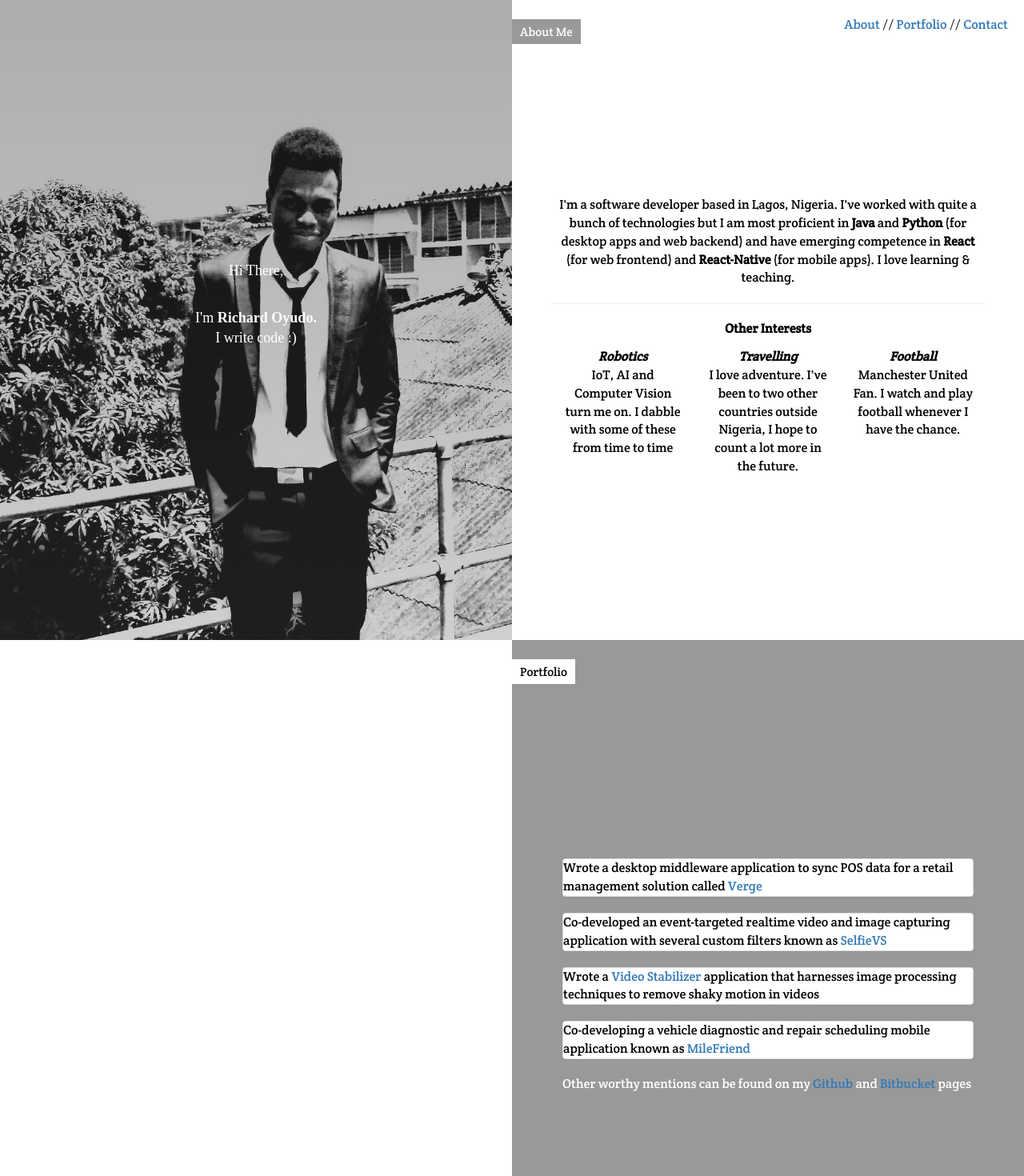
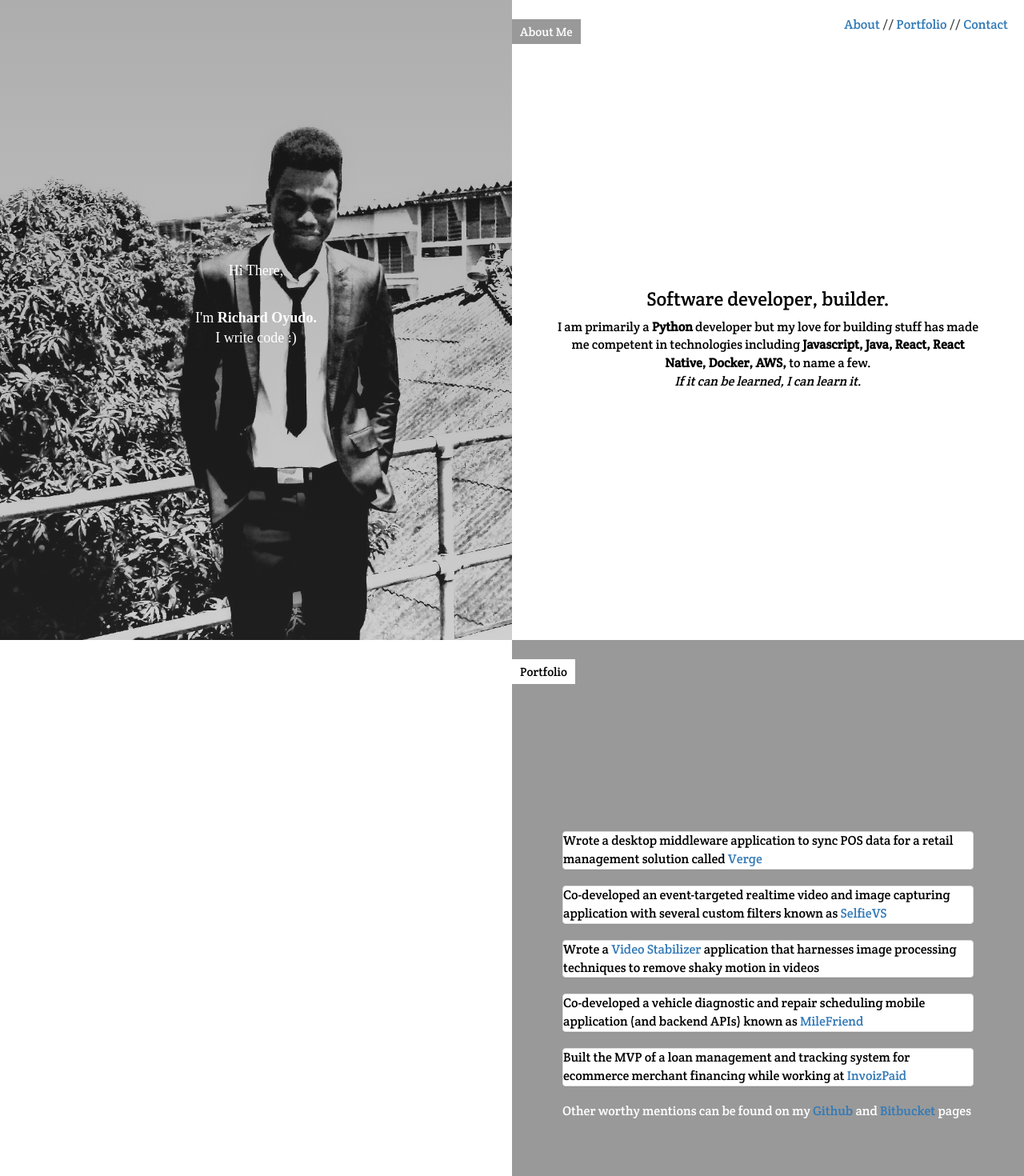
Before and after one commit to yudori/richardoyudo, a React (Create React App) app: page / in a window 1280 px wide. Shown: the top 1470 px of the page at 80% size. Built offline with nearby package versions, Linux system fonts and the light colour scheme; some icons are missing; a web font is replaced by a local one.

Commit message:
Change About page and portfolio content

```diff
--- a/src/components/about.js
+++ b/src/components/about.js
@@ -20,25 +20,10 @@ class About extends React.Component{
                 <div className="tag" style={style.tag}>About Me</div>
                 <div className="content">
                     <p>
-                        I'm a software developer based in Lagos, Nigeria. I've worked with quite a bunch of technologies but
-                        I am most proficient in <b>Java</b> and <b>Python</b> (for desktop apps and web backend) and have emerging competence in <b>React</b> (for web frontend) and <b>React-Native</b> (for mobile apps).
-                        I love learning & teaching.
+                        <h3>Software developer, builder.</h3>
+                        I am primarily a <b>Python</b> developer but my love for building stuff has made me competent in technologies including <b>Javascript, Java, React, React Native, Docker, AWS,</b> to name a few.
+                        <p><i>If it can be learned, I can learn it.</i></p>
                     </p>
-                    <hr/>
-                    <div className="space-top">
-                        <span><strong>Other Interests</strong></span>
-                        <div className="space-top">
-                            <Col sm={6} md={4}>
-                                <em><strong>Robotics</strong></em><br/>IoT, AI and Computer Vision turn me on. I dabble with some of these from time to time
-                            </Col>
-                            <Col sm={6} md={4}>
-                                <em><strong>Travelling</strong></em><br/>I love adventure. I've been to two other countries outside Nigeria, I hope to count a lot more in the future.
-                            </Col>
-                            <Col sm={6} md={4}>
-                                <em><strong>Football</strong></em><br/>Manchester United Fan. I watch and play football whenever I have the chance.
-                            </Col>
-                        </div>
-                    </div>
                 </div>
             </div>
         );
--- a/src/components/portfolio.js
+++ b/src/components/portfolio.js
@@ -35,7 +35,12 @@ class Portfolio extends React.Component{
                     </Col>
                     <Col xs={12} md={12}>
                         <Panel className="main-theme" style={{color:this.props.colours.accent}}>
-                            Co-developing a vehicle diagnostic and repair scheduling mobile application known as <a href="https://play.google.com/store/apps/details?id=com.milefriend.mobileapp&hl=en">MileFriend</a>
+                            Co-developed a vehicle diagnostic and repair scheduling mobile application (and backend APIs) known as <a href="https://play.google.com/store/apps/details?id=com.milefriend.mobileapp&hl=en">MileFriend</a>
+                        </Panel>
+                    </Col>
+                    <Col xs={12} md={12}>
+                        <Panel className="main-theme" style={{color:this.props.colours.accent}}>
+                            Built the MVP of a loan management and tracking system for ecommerce merchant financing while working at <a href="https://www.invoizpaid.com">InvoizPaid</a>
                         </Panel>
                     </Col>
                     <Col xs={12} md={12}>
```
Also changed, not shown: 1 other file (tests, documents, lock files or other folders).
